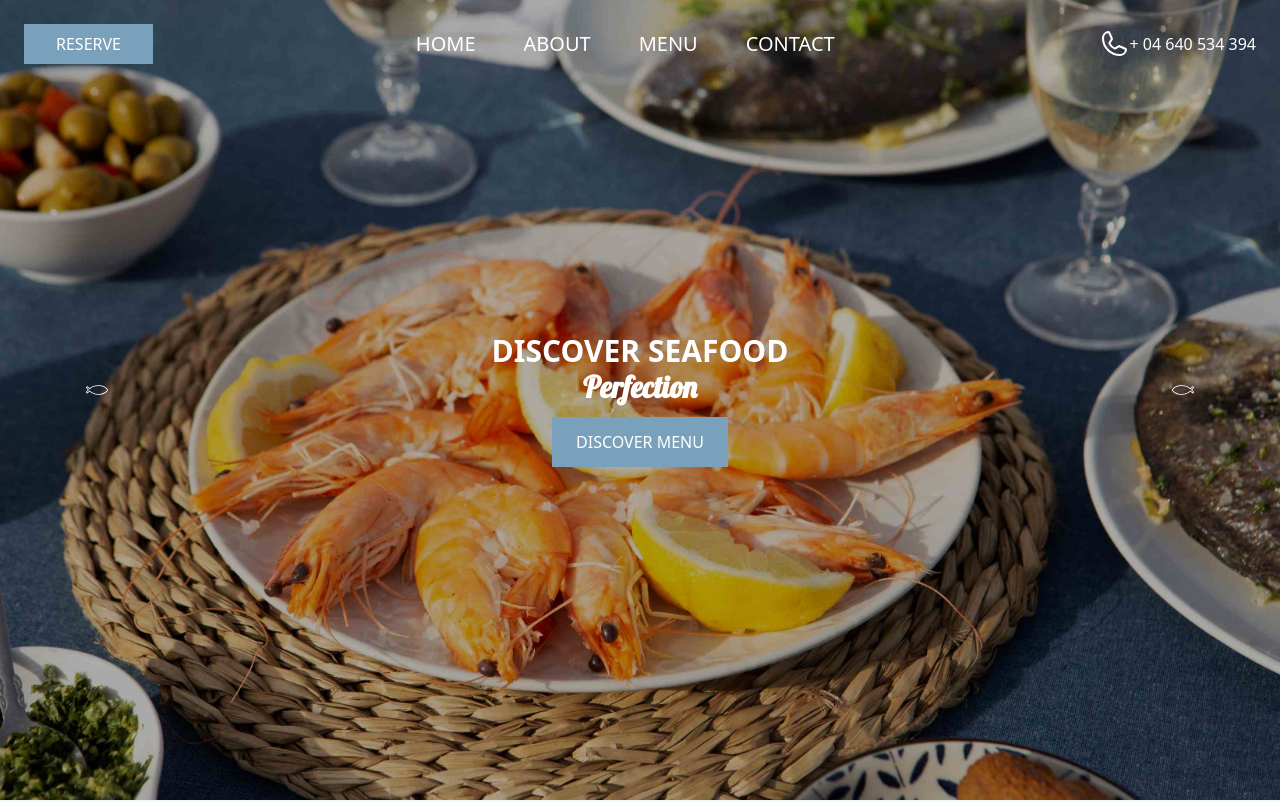
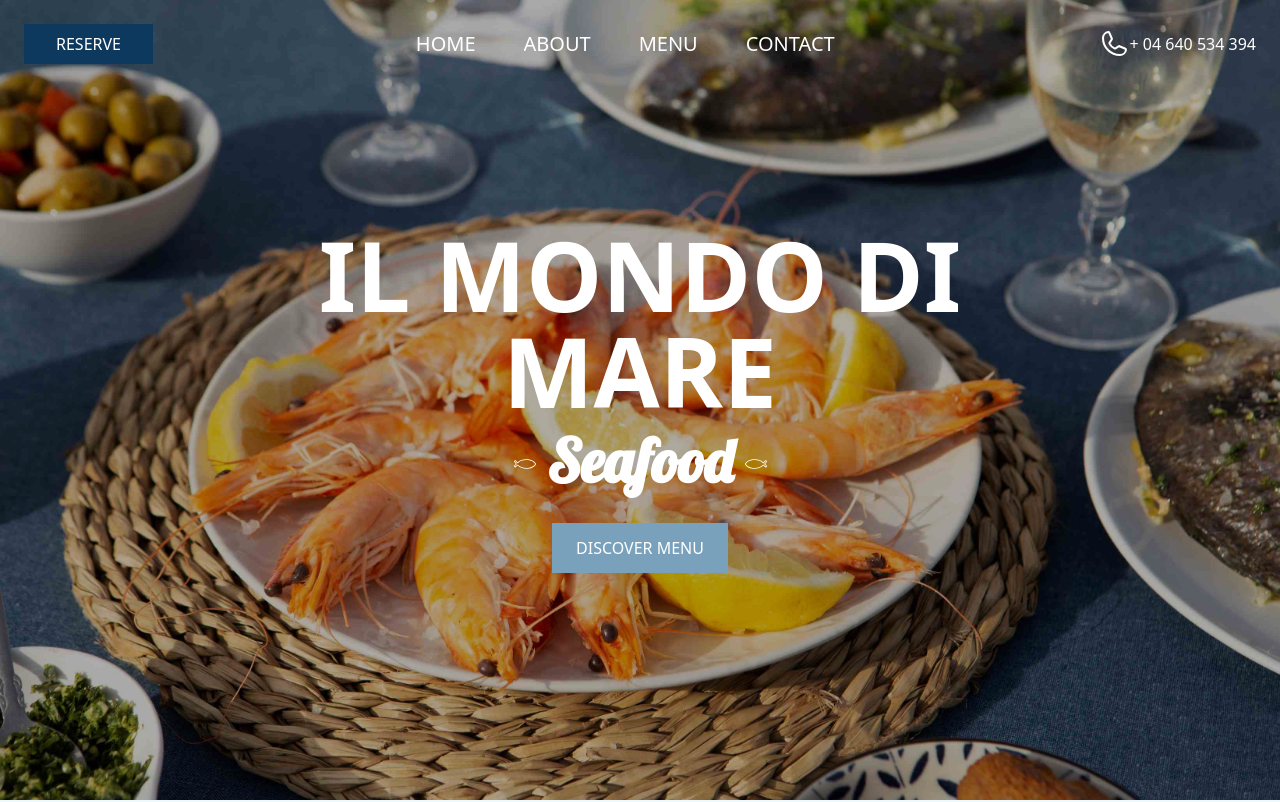
Before and after one commit to dejanheroxd/dimare, a React (Vite) app: page / in a window 1280 px wide. Shown: the top 802 px of the page. Built offline with nearby package versions, Linux system fonts and the light colour scheme.

Commit message:
responsive landing page

```diff
--- a/src/components/navbar/Navbar.jsx
+++ b/src/components/navbar/Navbar.jsx
@@ -10,27 +10,35 @@ export default function Navbar() {
     setNavActive((prev) => !prev);
   }
 
+  function activateNav() {
+    setNavActive(true);
+  }
+
+  function deactivateNav() {
+    setNavActive(false);
+  }
+
   function closeNav() {
-    setNavActive(false);
+    deactivateNav();
   }
 
   useEffect(() => {
     const isLargerScreen = window.matchMedia("(min-width: 768px)");
 
-    function handleResize() {
-      if (isLargerScreen.matches) {
-        setNavActive(true);
+    function handleResize(event) {
+      if (event.matches) {
+        activateNav();
       } else {
-        setNavActive(false);
+        deactivateNav();
       }
     }
 
-    handleResize();
+    handleResize(isLargerScreen);
 
-    isLargerScreen.addEventListener("change", handleResize());
+    isLargerScreen.addEventListener("change", handleResize);
 
     return () => {
-      isLargerScreen.removeEventListener("change", handleResize());
+      isLargerScreen.removeEventListener("change", handleResize);
     };
   }, []);
 
@@ -80,7 +88,7 @@ export default function Navbar() {
 
   return (
     <div className="flex relative z-10 justify-between px-6 items-center pt-6">
-      <button className="bg-fishBlue px-8 py-2 text-white hidden md:flex">
+      <button className="bg-fishDarkBlue px-8 py-2 text-white hidden md:flex">
         <p>RESERVE</p>
       </button>
       <div className="sm:block md:hidden absolute top-5 left-6">
--- a/src/pages/home/landingPage/LandingPage.jsx
+++ b/src/pages/home/landingPage/LandingPage.jsx
@@ -48,11 +48,16 @@ export default function LandingPage() {
       />
       <Navbar />
       <div className="absolute flex-col inset-0 flex justify-center items-center">
-        <header className="text-white text-center text-3xl w-screen font-bold">
-          <p className="relative">DISCOVER SEAFOOD</p>
+        <header className="text-white lg:flex lg:flex-col lg:justify-center lg:items-center text-center relative  w-[320px] font-bold">
+          <p className="relative text-4xl sm:text-6xl md:text-7xl lg:mt-3 lg:hidden">
+            QUALITY
+          </p>
+          <p className="text-7xl hidden lg:block lg:w-[800px] xl:text-8xl xl:w-[900px]">
+            IL MONDO DI MARE
+          </p>
           <div className="relative">
             <svg
-              className="absolute left-20 top-4"
+              className="absolute left-20 top-4 sm:left-[60px] sm:top-7 md:left-[45px] md:top-8 lg:left-[-39px] lg:top-10"
               width="34"
               height="10"
               viewBox="0 0 44 20"
@@ -64,9 +69,11 @@ export default function LandingPage() {
                 fill="white"
               />
             </svg>
-            <p className="font-[lobster]">Perfection</p>
+            <p className="font-[lobster] text-2xl md:text-5xl sm:text-4xl pt-1 sm:pt-3 lg:text-6xl">
+              Seafood
+            </p>
             <svg
-              className="absolute right-20 top-4"
+              className="absolute right-20 top-4 sm:right-[60px] sm:top-7 md:right-[40px] md:top-8 lg:top-10 lg:right-[-40px]"
               width="34"
               height="10"
               viewBox="0 0 44 20"
@@ -80,7 +87,7 @@ export default function LandingPage() {
             </svg>
           </div>
         </header>
-        <button className="bg-fishBlue h-[50px] px-6 mt-3 text-white">
+        <button className="bg-fishBlue h-[50px] px-6 mt-3 sm:mt-5 lg:mt-8 text-white">
           DISCOVER MENU
         </button>
       </div>
```
